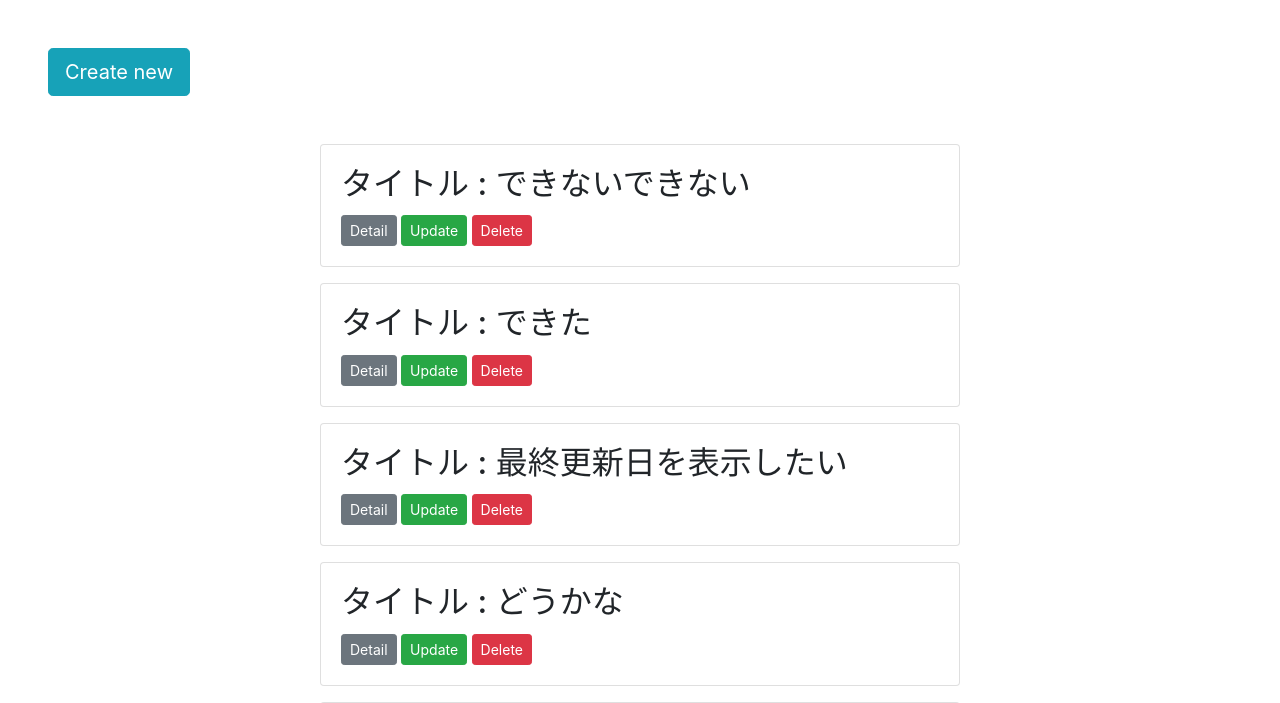
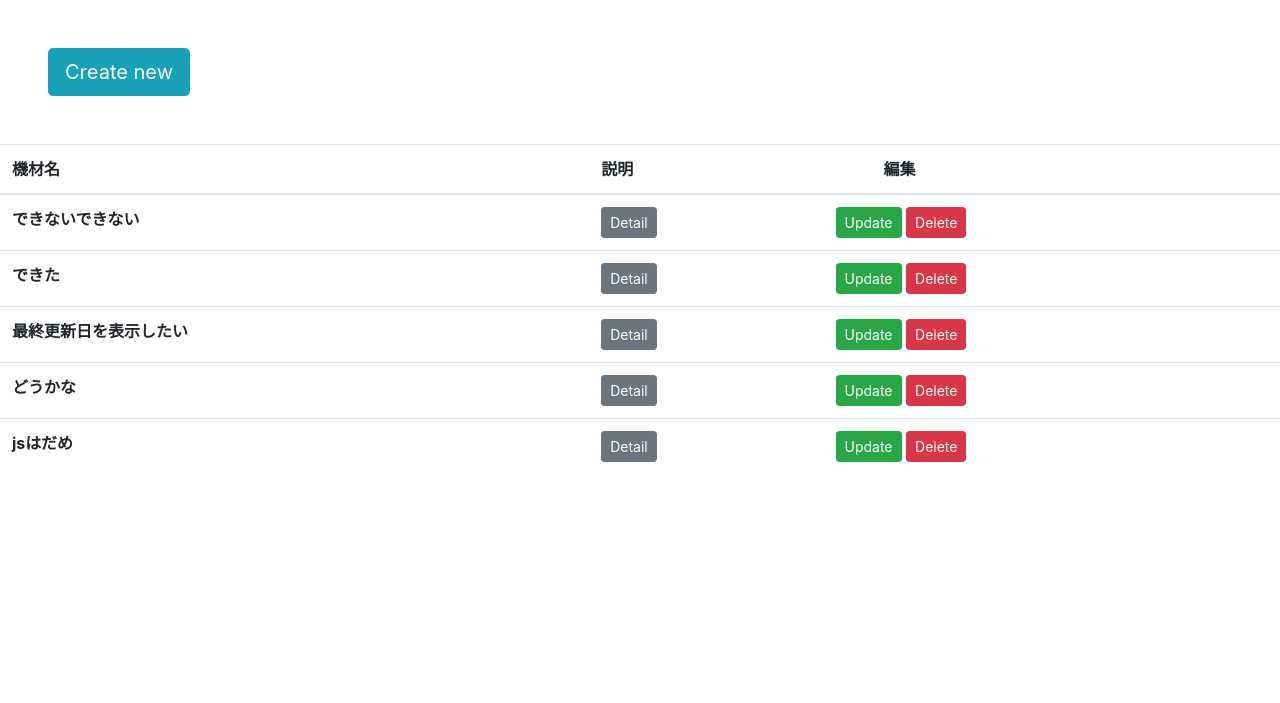
Before and after one commit to ChicChi120/practice_flask, a Flask app: page / in a window 1280 px wide. Shown: the part 90-793 px from the top of the page. After the commit the page ends 552 px from the top, so only its background shows below. Run offline with Flask 2, Linux system fonts and the light colour scheme; data comes from the database, SQL or seed files in the repository; some libraries are stand-ins or nearby versions.

Commit message:
add table

```diff
--- a/templates/toppage.html
+++ b/templates/toppage.html
@@ -2,6 +2,8 @@
 
 {% block body %}
 <a class="btn btn-info btn-lg m-5" href="/create" role="button">Create new</a>
+
+<!--
 {% for post in posts %}
 <div class="card w-50 mb-3" style="margin: auto;">
     <div class="card-body">
@@ -11,6 +13,26 @@
         <a class="btn btn-danger btn-sm" href="delete/{{post.id}}" role="button" >Delete</a>
     </div>
 </div>
+{% endfor %}
+-->
 
-{% endfor %}
+<table class="table table-hover">
+    <thead>
+        <tr>
+            <th scope="col">機材名</th>
+            <th scope="col">説明</th>
+            <th scope="col">　　　編集</th>
+        </tr>
+    </thead>
+    <tbody>
+        {% for post in posts %}
+        <tr>
+            <th scope="row">{{post.title}}</th>
+            <td><a class="btn btn-secondary btn-sm" href="detail/{{post.id}}" role="button">Detail</a></td>
+            <td><a class="btn btn-success btn-sm" href="update/{{post.id}}" role="button">Update</a> <a class="btn btn-danger btn-sm" href="delete/{{post.id}}" role="button" >Delete</a></td>
+        </tr>
+        {% endfor %}
+    </tbody>
+</table>
+
 {% endblock %}
```
